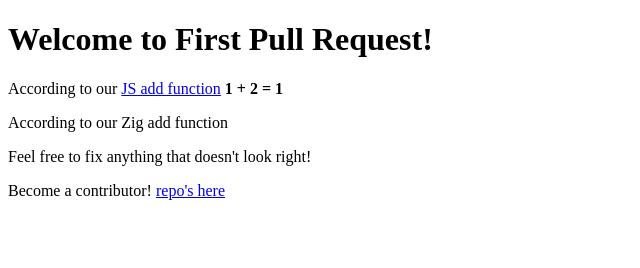
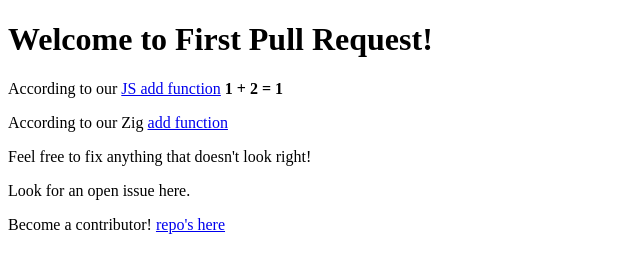
Before and after one commit to alex1yaremchuk/first-pull-request, a plain HTML site: page index.html in a window 1280 px wide. Shown: the whole page, without its empty margins (0-640 px from the left). Drawn offline with Linux system fonts and the light colour scheme; no server answers.

Commit message:
feat: zig calc refinements

```diff
--- a/index.html
+++ b/index.html
@@ -7,12 +7,13 @@
 </head>
 <body>
   <h1>Welcome to First Pull Request!</h1>
-  <p>According to our <a href="https://github.com/alex1yaremchuk/first-pull-request/blob/main/javascript/src/index.js">
+  <p>According to our <a href="https://github.com/alex1yaremchuk/first-pull-request/blob/main/javascript/src/index.js" target="_blank">
     JS add function</a> <b><span id="calculator-result"></span></b></p>
 
-  <p>According to our Zig add function</a> <b><span id="zig-result"></span></b></p>
+  <p>According to our Zig <a href="https://github.com/alex1yaremchuk/first-pull-request/blob/main/zig/index.zig" target="_blank">add function</a> <b><span id="zig-result"></span></b></p>
 
   <p>Feel free to fix anything that doesn't look right!</p>
+  <p>Look for an open issue <a src="https://github.com/alex1yaremchuk/first-pull-request/issues" target="_blank">here</a>.</p>
   <p>Become a contributor! <a href="https://github.com/alex1yaremchuk/first-pull-request">repo's here</a></p>
   <script>
     async function loadWasm() {
```
Also changed, not shown: .github/workflows/push.yml.
